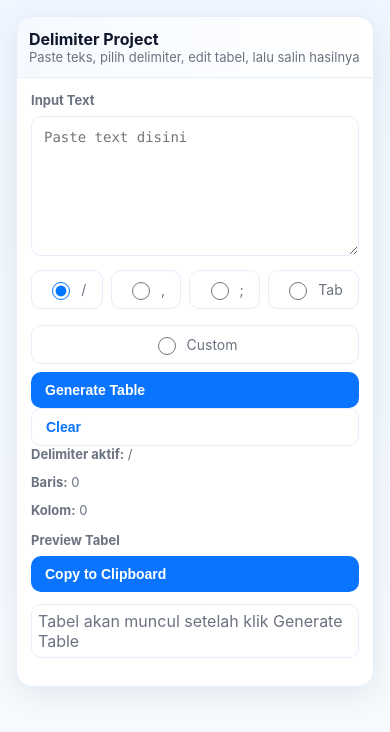
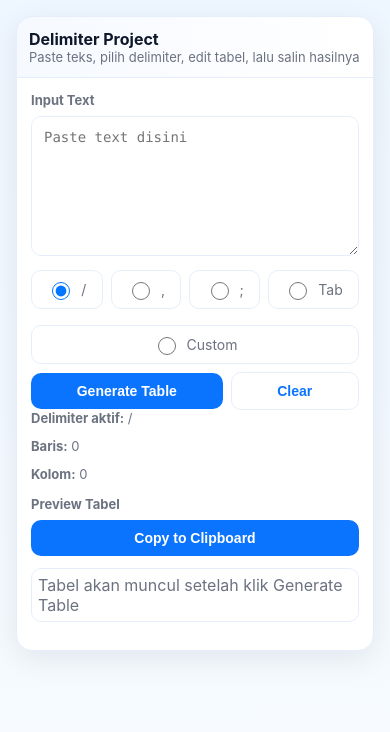
Before and after one commit to Hoodieo/delimiter-project, a plain HTML site: page index.html in a window 390 px wide. Drawn offline with Linux system fonts and the light colour scheme.

Commit message:
Update V.2
- Mobile View Support

```diff
--- a/style.css
+++ b/style.css
@@ -149,3 +149,31 @@ td:focus{box-shadow:0 0 0 3px rgba(11,116,255,0.08);border-radius:6px}
 
 /* accessibility focus */
 .radio:focus-within{box-shadow:0 0 0 3px rgba(11,116,255,0.08);border-radius:10px}
+
+/* Tombol Generate + Clear horizontal pada mobile portrait */
+@media (max-width: 600px) and (orientation: portrait) {
+  .action-row .left-actions {
+    display: flex;
+    gap: 8px;
+    align-items: center;
+    justify-content: flex-start;
+    width: 100%;
+  }
+
+  .action-row .left-actions .btn {
+    flex: 1 1 auto;
+    width: auto;
+    min-width: 0;
+  }
+}
+
+/* Center align caption teks pada tombol */
+.btn {
+  justify-content: center;
+  text-align: center;
+}
+
+/* Pastikan ikon atau elemen inline tidak menekan teks ke kiri */
+.btn > * {
+  margin: 0;
+}
```
